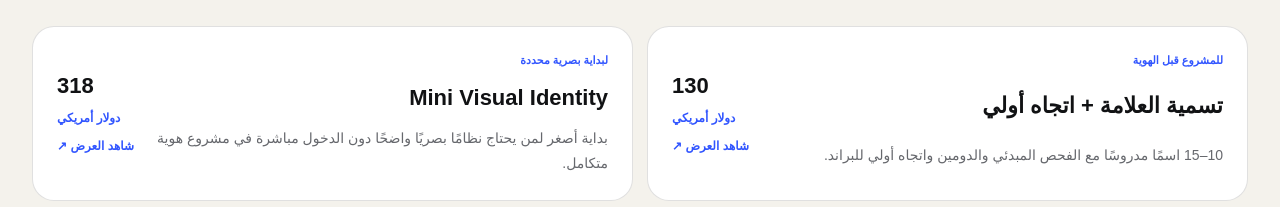
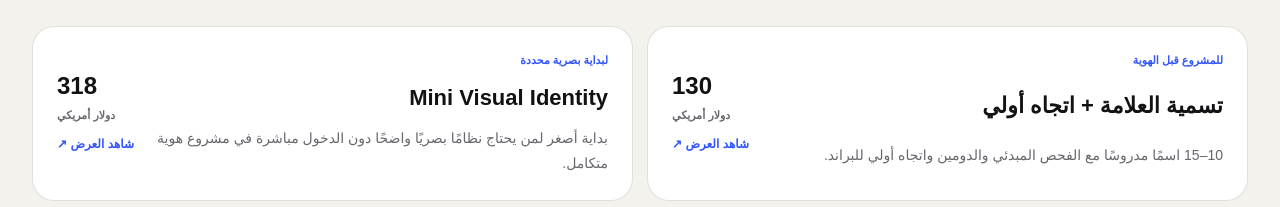
Before and after one commit to mohammedrashad2011-ui/Dewank-2026-website, a Next.js app: page /branding in a window 1280 px wide. Shown: the part 6780-6987 px from the top of the page. Built offline with nearby package versions, Linux system fonts and the light colour scheme; no server answers; a web font is replaced by a local one.

Commit message:
Style localized pricing inside branding cards

```diff
--- a/app/branding/branding-conversion-fixes.css
+++ b/app/branding/branding-conversion-fixes.css
@@ -15,12 +15,14 @@
 .brand-offer-card strong{grid-column:1;display:block;font-size:22px;line-height:1.45}
 .brand-offer-card p{grid-column:1;margin:0;color:#66686d;font-size:14px;line-height:1.8}
 .brand-offer-card .brand-offer-price{grid-column:2;grid-row:1/4;align-self:center;text-align:left}
-.brand-offer-price b{display:block;font-size:24px;line-height:1.2;color:var(--brand-ink)}
-.brand-offer-price span{display:block;margin-top:7px;font-size:12px;font-weight:800;color:var(--brand-blue)}
+.brand-offer-price .offer-price{display:block;margin:0}
+.brand-offer-price .offer-price strong{display:block;font-size:24px;line-height:1.2;color:var(--brand-ink);white-space:nowrap}
+.brand-offer-price .offer-price span{display:block;margin-top:5px;font-size:11px;font-weight:800;color:#66686d;white-space:nowrap}
+.brand-offer-price .brand-offer-link{display:block;margin-top:8px;font-size:12px;font-weight:800;color:var(--brand-blue)}
 .branding-page .brand-cta{gap:clamp(70px,9vw,140px);align-items:center}
 .branding-page .brand-cta>div:last-child{display:flex;flex-direction:column;align-items:flex-start;gap:24px}
 .branding-page .brand-cta>div:last-child p{margin:0}
 .branding-page .brand-cta .button{margin-top:4px}
 @media(max-width:900px){.branding-page .brand-related{grid-template-columns:1fr 1fr}.brand-offers-head{align-items:start;flex-direction:column;gap:14px}.brand-offers-grid{grid-template-columns:1fr}.branding-page .brand-cta{gap:36px}.branding-page .brand-cta>div:last-child{gap:20px}}
-@media(max-width:640px){.branding-page .brand-related{grid-template-columns:1fr}.branding-page .brand-related a{min-height:66px}.brand-offers{padding-bottom:82px}.brand-offers-head h2{font-size:34px}.brand-offer-card{grid-template-columns:1fr;padding:20px}.brand-offer-card .brand-offer-price{grid-column:1;grid-row:auto;text-align:right;padding-top:6px}.brand-offer-price b{font-size:22px}.branding-page .brand-cta{gap:32px}.branding-page .brand-cta>div:last-child{gap:22px}}
+@media(max-width:640px){.branding-page .brand-related{grid-template-columns:1fr}.branding-page .brand-related a{min-height:66px}.brand-offers{padding-bottom:82px}.brand-offers-head h2{font-size:34px}.brand-offer-card{grid-template-columns:1fr;padding:20px}.brand-offer-card .brand-offer-price{grid-column:1;grid-row:auto;text-align:right;padding-top:6px}.brand-offer-price .offer-price strong{font-size:22px}.brand-offer-price .offer-price span,.brand-offer-price .brand-offer-link{white-space:normal}.branding-page .brand-cta{gap:32px}.branding-page .brand-cta>div:last-child{gap:22px}}
 @media(prefers-reduced-motion:reduce){.branding-page .brand-related a,.branding-page .brand-related a::after,.brand-offer-card{transition:none}}
```
